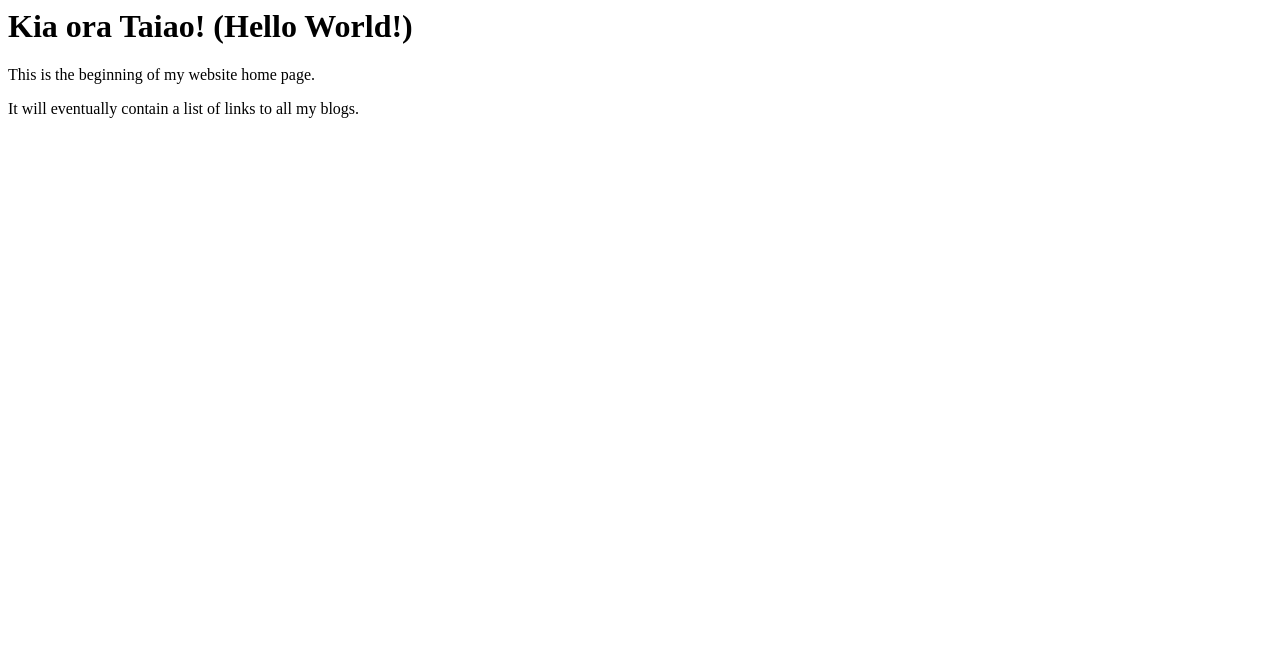
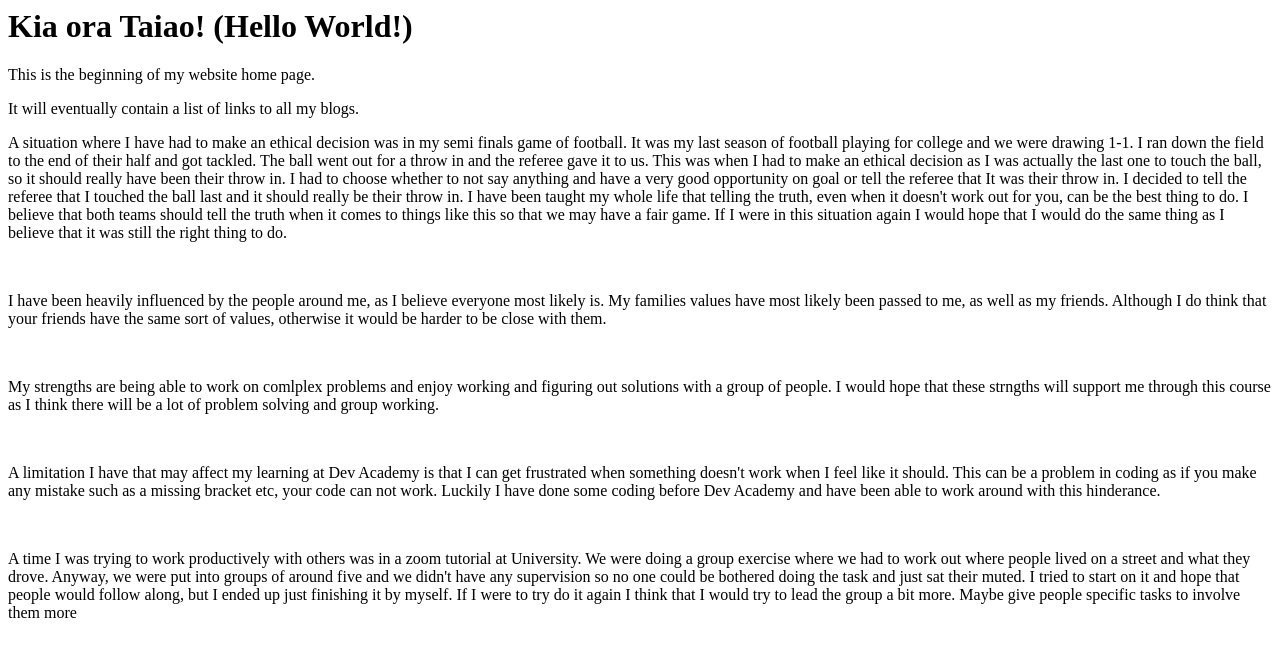
Before and after one commit to louiscowan/louiscowan.github.io, a plain HTML site: page index.html in a window 1280 px wide. Drawn offline with Linux system fonts and the light colour scheme.

Commit message:
A great start for the things to come

```diff
--- a/index.html
+++ b/index.html
@@ -5,5 +5,14 @@
     <h1>Kia ora Taiao! (Hello World!)</h1>
     <p> This is the beginning of my website home page.</p>
     <p> It will eventually contain a list of links to all my blogs. </p>
+    <p> A situation where I have had to make an ethical decision was in my semi finals game of football. It was my last season of football playing for college and we were drawing 1-1. I ran down the field to the end of their half and got tackled. The ball went out for a throw in and the referee gave it to us. This was when I had to make an ethical decision as I was actually the last one to touch the ball, so it should really have been their throw in. I had to choose whether to not say anything and have a very good opportunity on goal or tell the referee that It was their throw in. I decided to tell the referee that I touched the ball last and it should really be their throw in. I have been taught my whole life that telling the truth, even when it doesn't work out for you, can be the best thing to do. I believe that both teams should tell the truth when it comes to things like this so that we may have a fair game. If I were in this situation again I would hope that I would do the same thing as I believe that it was still the right thing to do.</p>
+      <br>
+    <p> I have been heavily influenced by the people around me, as I believe everyone most likely is. My families values have most likely been passed to me, as well as my friends. Although I do think that your friends have the same sort of values, otherwise it would be harder to be close with them.</p>
+      <br>
+    <p> My strengths are being able to work on comlplex problems and enjoy working and figuring out solutions with a group of people. I would hope that these strngths will support me through this course as I think there will be a lot of problem solving and group working.</p>
+      <br>
+    <p> A limitation I have that may affect my learning at Dev Academy is that I can get frustrated when something doesn't work when I feel like it should. This can be a problem in coding as if you make any mistake such as a missing bracket etc, your code can not work. Luckily I have done some coding before Dev Academy and have been able to work around with this hinderance.</p>
+      <br>
+    <p>A time I was trying to work productively with others was in a zoom tutorial at University. We were doing a group exercise where we had to work out where people lived on a street and what they drove. Anyway, we were put into groups of around five and we didn't have any supervision so no one could be bothered doing the task and just sat their muted. I tried to start on it and hope that people would follow along, but I ended up just finishing it by myself. If I were to try do it again I think that I would try to lead the group a bit more. Maybe give people specific tasks to involve them more</p>
   </body>
 </html>
```
